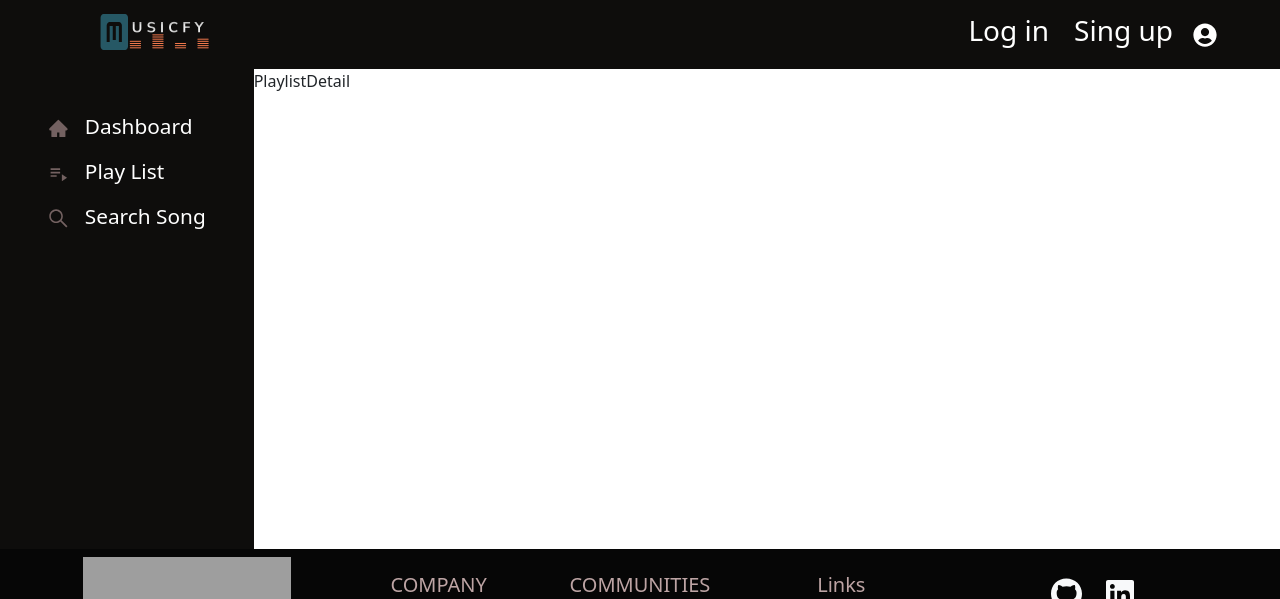
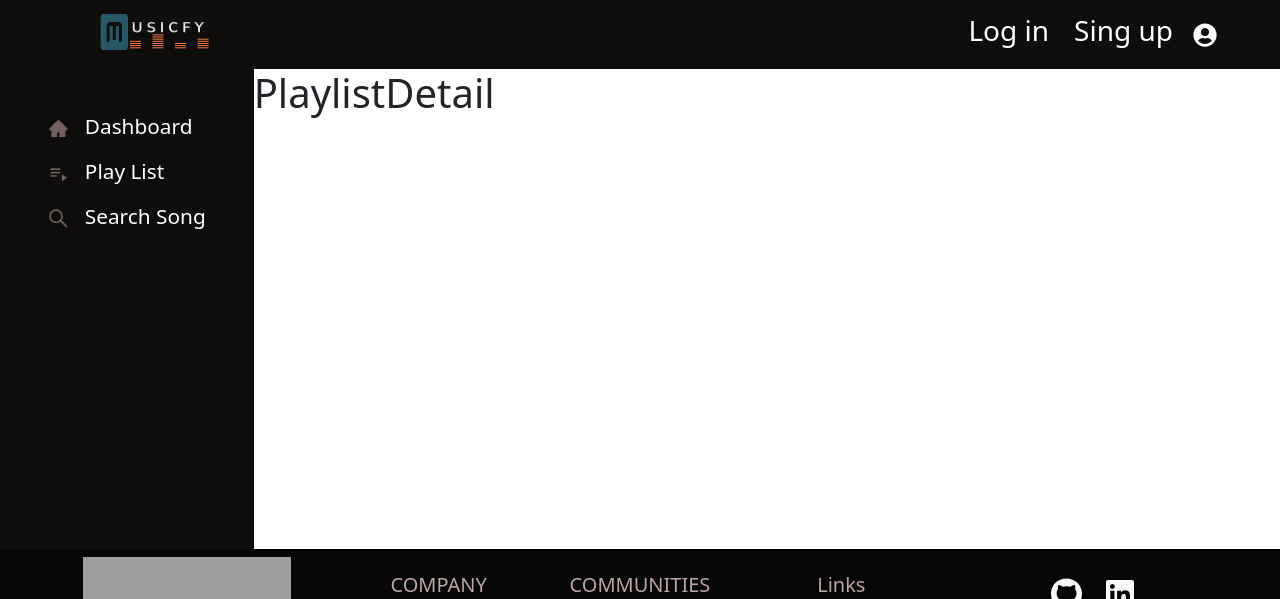
Before and after one commit to Music-App-Team/frontend, a React (Create React App) app: page /app/playlist/1 in a window 1280 px wide. Shown: the top 599 px of the page. Built offline with nearby package versions, Linux system fonts and the light colour scheme; grey boxes are pictures that could not be loaded; a web font is replaced by a local one.

Commit message:
add anything and delete

```diff
--- a/src/pages/playlistDetail/PlaylistDetail.js
+++ b/src/pages/playlistDetail/PlaylistDetail.js
@@ -1,9 +1,15 @@
-import React from 'react'
+import React from 'react';
+import MusicItem from "../../components/musicItem/MusicItem";
+
 
 function PlaylistDetail() {
   return (
-    <div>PlaylistDetail</div>
-  )
+    <div>
+      <h1> PlaylistDetail</h1>
+      {[1,2,3].map(item=><musicItem />)}
+
+    </div>
+  );
 }
 
-export default PlaylistDetail
+export default PlaylistDetail;
```
Also changed, not shown: src/pages/comments/Comment.scss (deleted).
